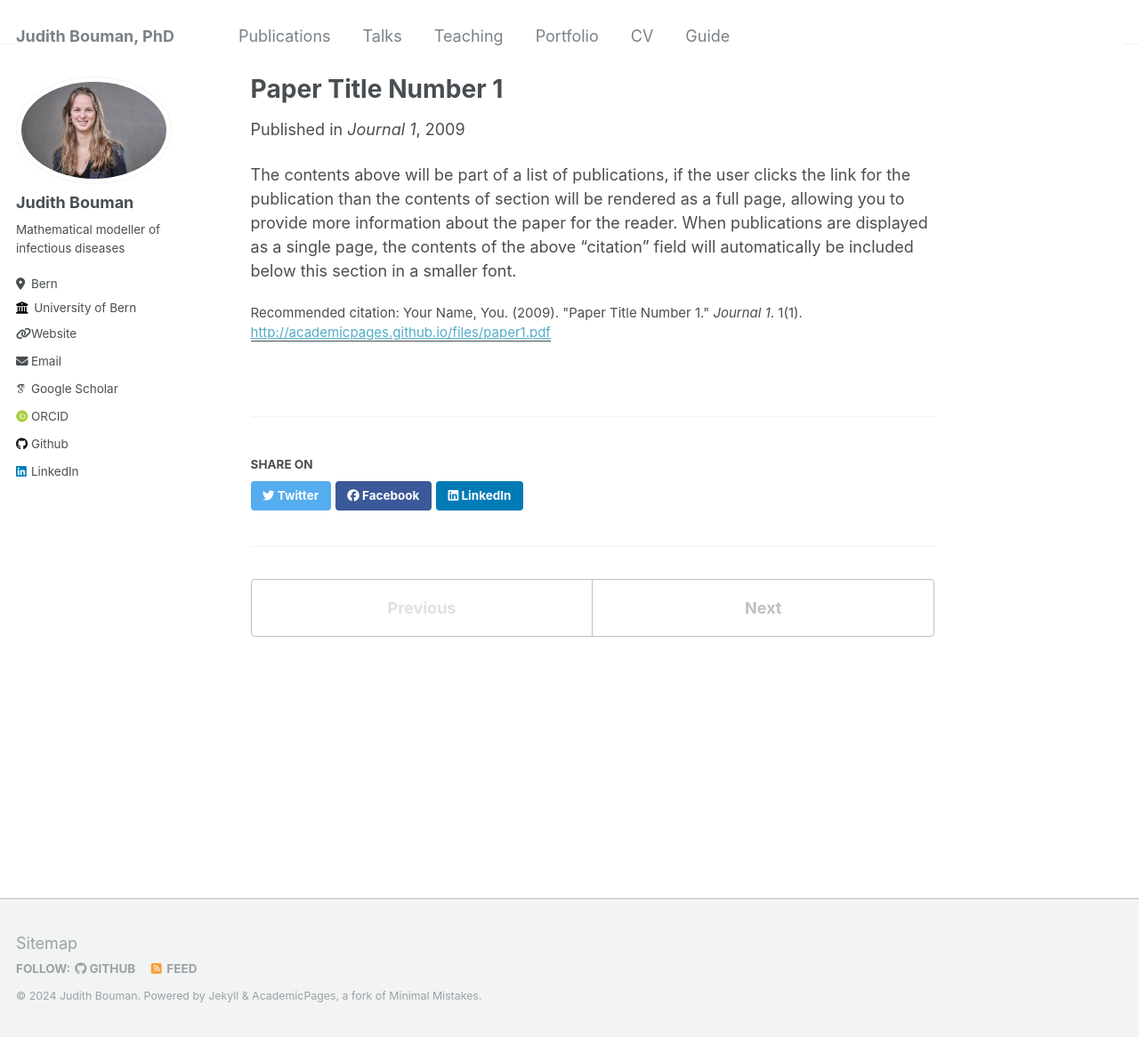
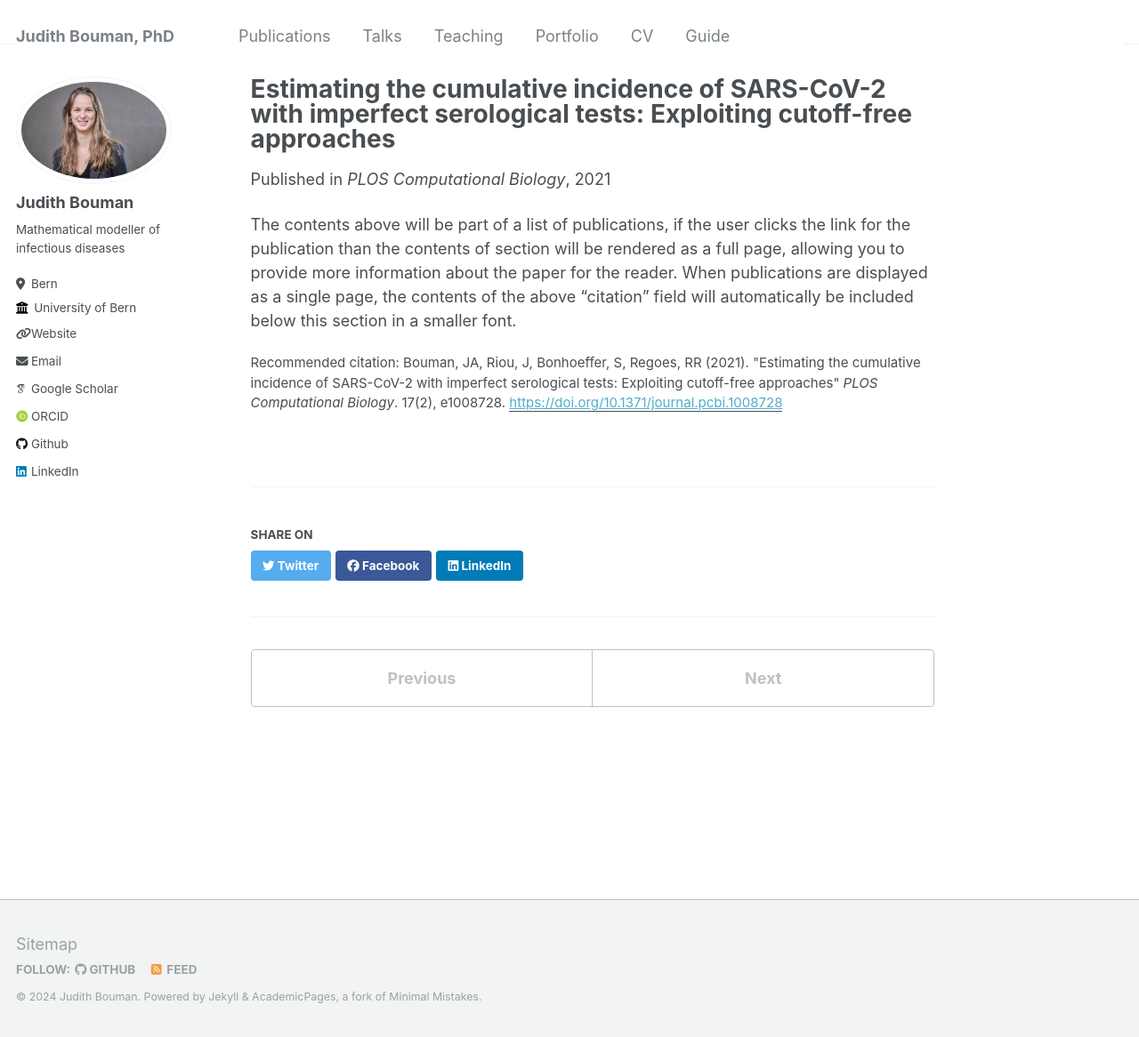
Before and after one commit to JudithBouman2412/JudithBouman2412.github.io, a Jekyll site: the page built from _publications/2009-10-01-paper-title-number-1.md, in a window 1280 px wide and 1166 px high. Shown: the whole window at 89% size. Built offline with Jekyll 4.4.1, drawn with Linux system fonts in a browser that asks for light colours; some web fonts are replaced.

Commit message:
Upload first paper

```diff
--- a/_publications/2009-10-01-paper-title-number-1.md
+++ b/_publications/2009-10-01-paper-title-number-1.md
@@ -1,12 +1,12 @@
 ---
-title: "Paper Title Number 1"
+title: "Estimating the cumulative incidence of SARS-CoV-2 with imperfect serological tests: Exploiting cutoff-free approaches"
 collection: publications
-permalink: /publication/2009-10-01-paper-title-number-1
+permalink: /publication/2021_cum_inc
 excerpt: 'This paper is about the number 1. The number 2 is left for future work.'
-date: 2009-10-01
-venue: 'Journal 1'
-paperurl: 'http://academicpages.github.io/files/paper1.pdf'
-citation: 'Your Name, You. (2009). &quot;Paper Title Number 1.&quot; <i>Journal 1</i>. 1(1).'
+date: 2021-02-26
+venue: 'PLOS Computational Biology'
+paperurl: 'https://doi.org/10.1371/journal.pcbi.1008728'
+citation: 'Bouman, JA, Riou, J, Bonhoeffer, S, Regoes, RR (2021). &quot;Estimating the cumulative incidence of SARS-CoV-2 with imperfect serological tests: Exploiting cutoff-free approaches&quot; <i>PLOS Computational Biology</i>. 17(2), e1008728.'
 ---
 
 The contents above will be part of a list of publications, if the user clicks the link for the publication than the contents of section will be rendered as a full page, allowing you to provide more information about the paper for the reader. When publications are displayed as a single page, the contents of the above "citation" field will automatically be included below this section in a smaller font.
```
Also changed, not shown: 1 other file.
